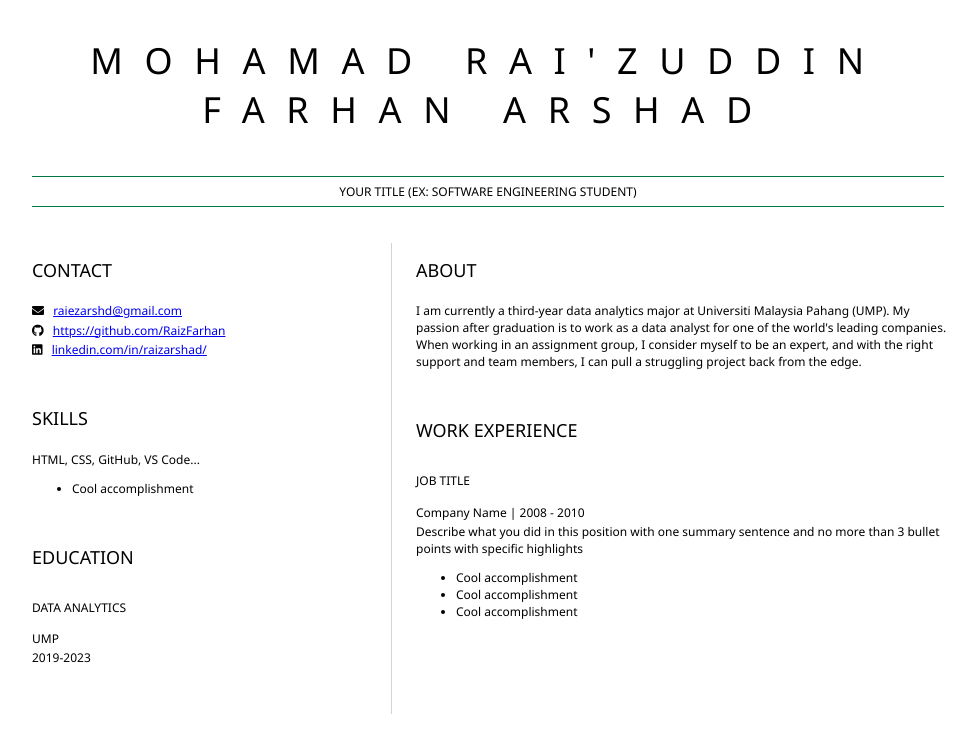
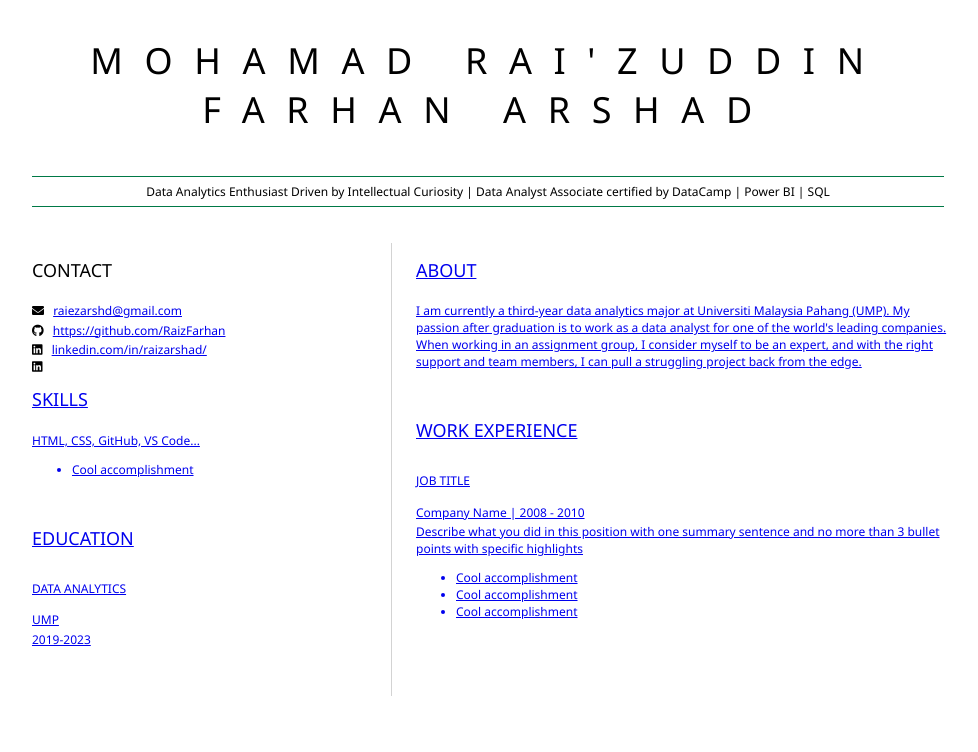
Before and after one commit to RaizFarhan/my-resume, a plain HTML site: page index.html in a window 1280 px wide. Shown: the whole page, without its empty margins (152-1130 px from the left). Drawn offline with Linux system fonts and the light colour scheme.

Commit message:
Update index.html

```diff
--- a/index.html
+++ b/index.html
@@ -10,7 +10,7 @@
 			<!-- resume header with your name and title -->
 			<h1>MOHAMAD RAI'ZUDDIN FARHAN ARSHAD</h1>
 			<hr>
-			YOUR TITLE (EX: SOFTWARE ENGINEERING STUDENT)
+			Data Analytics Enthusiast Driven by Intellectual Curiosity | Data Analyst Associate certified by DataCamp | Power BI | SQL
 			<hr>
 		</header>
 		<main>
@@ -29,6 +29,10 @@
                     <p>
                         <i class="fab fa-linkedin" aria-hidden="true"></i>
                         <a href="linkedin.com/in/raizarshad/">linkedin.com/in/raizarshad/</a>
+                    </p>
+		    <p>
+                        <i class="fab fa-linkedin" aria-hidden="true"></i>
+                        <a href="novypro.com/profile_about/raizfarhan/</a>
                     </p>
 				</section>
 				<section>
```
